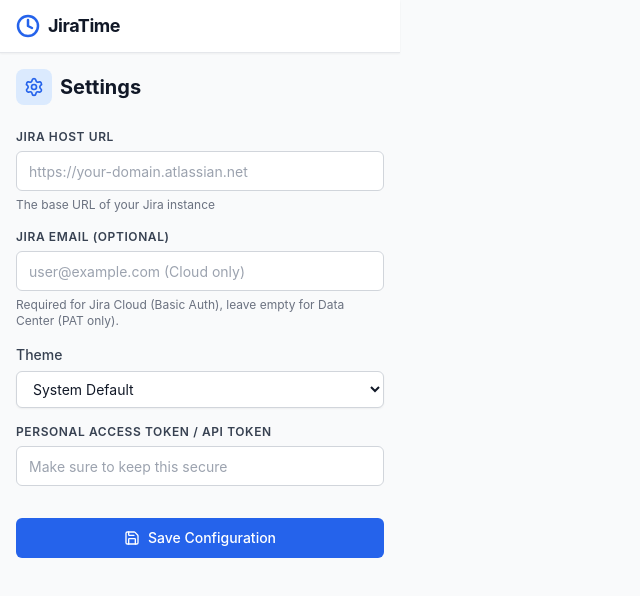
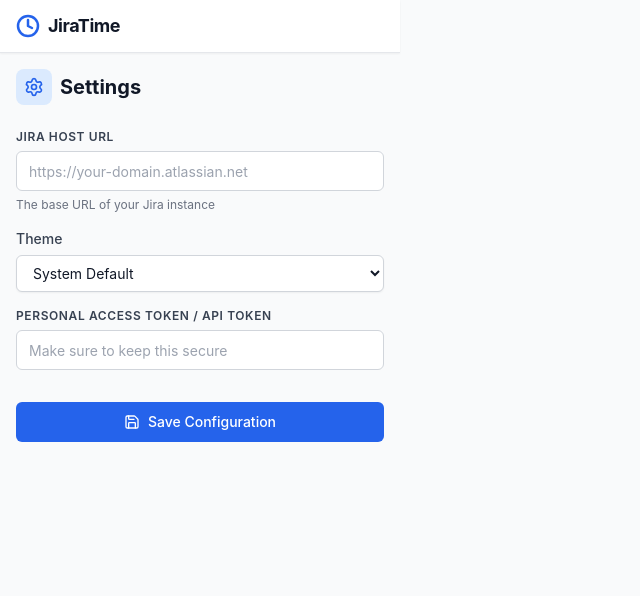
Before and after one commit to devdorn/JiraTime, a React (Vite) app: page / in a window 1280 px wide. Shown: the top 596 px of the page, without its empty margins (0-640 px from the left). Built offline with nearby package versions, Linux system fonts and the light colour scheme.

Commit message:
refactor: Remove Jira email field from settings, storage, and UI, and simplify Jira authentication to always use a PAT bearer token.

```diff
--- a/src/components/Settings.tsx
+++ b/src/components/Settings.tsx
@@ -17,7 +17,6 @@
     const [formData, setFormData] = useState<Partial<AppSettings>>({
         jiraHost: "",
         jiraPat: "",
-        jiraEmail: "",
         theme: "system", // Default theme
     });
     const [loading, setLoading] = useState(false);
@@ -53,7 +52,6 @@
             const cleanSettings: AppSettings = {
                 jiraHost: host,
                 jiraPat: formData.jiraPat.trim(),
-                jiraEmail: formData.jiraEmail?.trim(),
                 theme: (formData.theme as 'light' | 'dark' | 'system') || 'system',
             };
 
@@ -84,14 +82,7 @@
                     helperText="The base URL of your Jira instance"
                 />
 
-                <Input
-                    label="Jira Email (Optional)"
-                    type="email"
-                    placeholder="user@example.com (Cloud only)"
-                    value={formData.jiraEmail || ""}
-                    onChange={(e) => setFormData({ ...formData, jiraEmail: e.target.value })}
-                    helperText="Required for Jira Cloud (Basic Auth), leave empty for Data Center (PAT only)."
-                />
+
 
                 <div className="flex flex-col gap-1.5">
                     <label className="text-sm font-medium text-gray-700 dark:text-gray-300">
--- a/src/lib/jira.ts
+++ b/src/lib/jira.ts
@@ -4,17 +4,8 @@
     const headers: HeadersInit = {
         "Content-Type": "application/json",
         "Accept": "application/json",
+        "Authorization": `Bearer ${settings.jiraPat}`
     };
-
-    if (settings.jiraEmail) {
-        // Cloud: Basic Auth
-        const auth = btoa(`${settings.jiraEmail}:${settings.jiraPat}`);
-        headers["Authorization"] = `Basic ${auth}`;
-    } else {
-        // DC: Bearer Token
-        headers["Authorization"] = `Bearer ${settings.jiraPat}`;
-    }
-
     return headers;
 };
 
--- a/src/lib/storage.ts
+++ b/src/lib/storage.ts
@@ -5,12 +5,11 @@
 };
 
 export const getSettings = async (): Promise<AppSettings | null> => {
-    const result = await chrome.storage.sync.get(["jiraHost", "jiraPat", "jiraEmail", "theme"]);
+    const result = await chrome.storage.sync.get(["jiraHost", "jiraPat", "theme"]);
     if (result.jiraHost && result.jiraPat) {
         return {
             jiraHost: result.jiraHost as string,
             jiraPat: result.jiraPat as string,
-            jiraEmail: result.jiraEmail as string | undefined,
             theme: (result.theme as 'light' | 'dark' | 'system') || 'system',
         };
     }
--- a/src/lib/types.ts
+++ b/src/lib/types.ts
@@ -1,7 +1,6 @@
 export interface AppSettings {
     jiraHost: string;
     jiraPat: string;
-    jiraEmail?: string; // Optional: Only for Cloud if using Basic Auth with API Token (email:token)
     theme: 'light' | 'dark' | 'system';
 }
 
```
